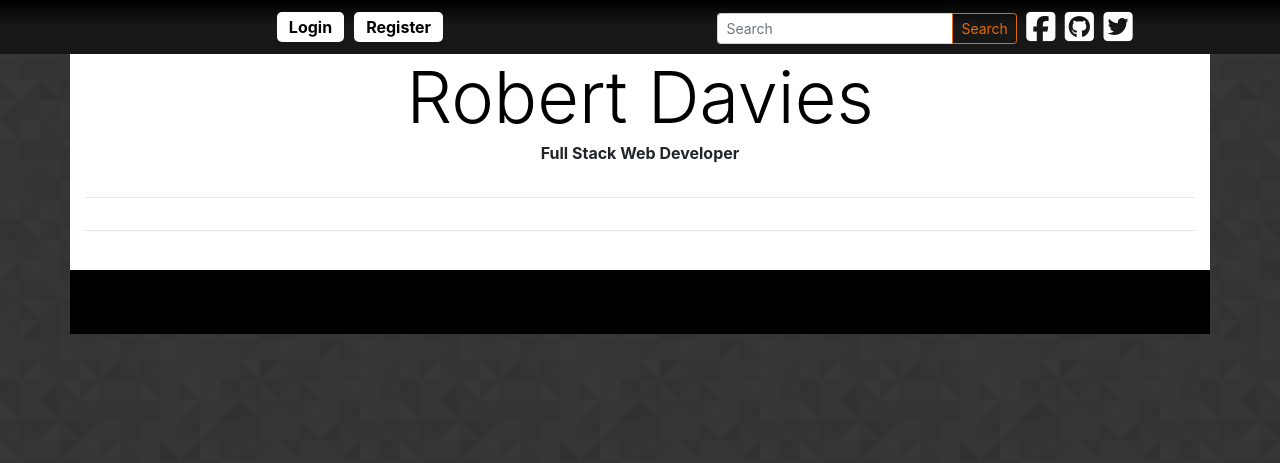
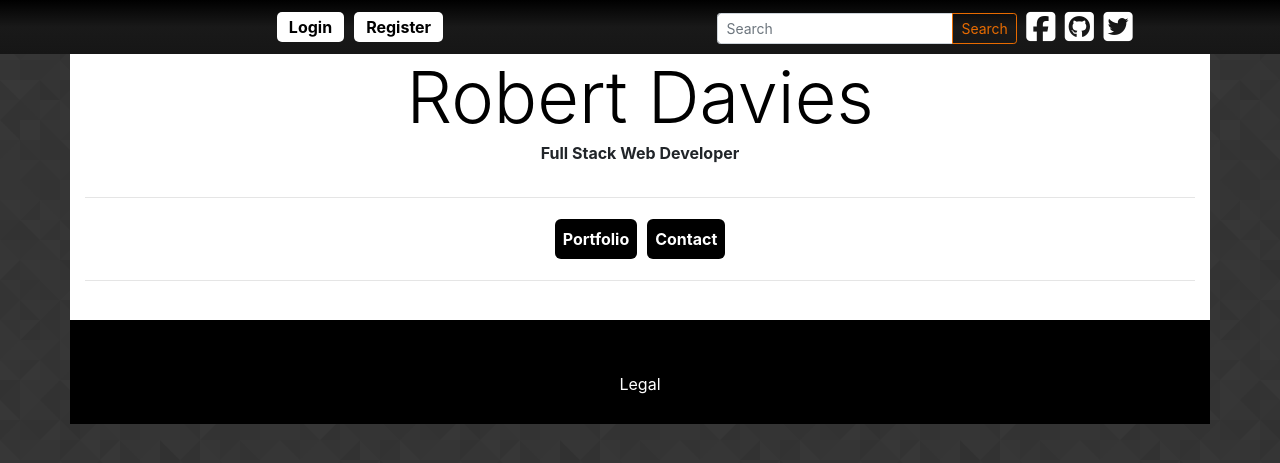
Before and after one commit to Robtych121/Portfolio, a Django app: template templates/base.html in a window 1280 px wide. Shown: the top 463 px of the page. Run offline with Django 3.2, Linux system fonts and the light colour scheme; the template is opened without the code that fills it, so the values that code supplies are empty; some libraries are stand-ins or nearby versions.

Commit message:
added links to the base template for extra apps

```diff
--- a/templates/base.html
+++ b/templates/base.html
@@ -43,6 +43,7 @@
                         <a class="nav-link" href="{% url 'django_registration_register' %}">Register</a>
                     </li>
                     {% endif %}
+
                 </ul>
             </div>
         </div>
@@ -90,6 +91,12 @@
                         <a class="nav-link" href="/{{menu_item.url}}">{{menu_item.name}}</a>
                     </li>
                     {% endfor %}
+                    <li class="nav-item">
+                        <a class="nav-link" href="#">Portfolio</a>
+                    </li>
+                    <li class="nav-item">
+                        <a class="nav-link" href="#">Contact</a>
+                    </li>
                 </ul>
                 </div>
             </nav>
@@ -123,7 +130,8 @@
                 <a class="nav-link" href="/{{menu_item.url}}">{{menu_item.name}}</a>
             </li>
             {% endfor %}
-            </ul>
+            </ul><br>
+            <a class="nav-link" href="/legal">Legal</a>
         </div>
     </div>
 </div>
```
